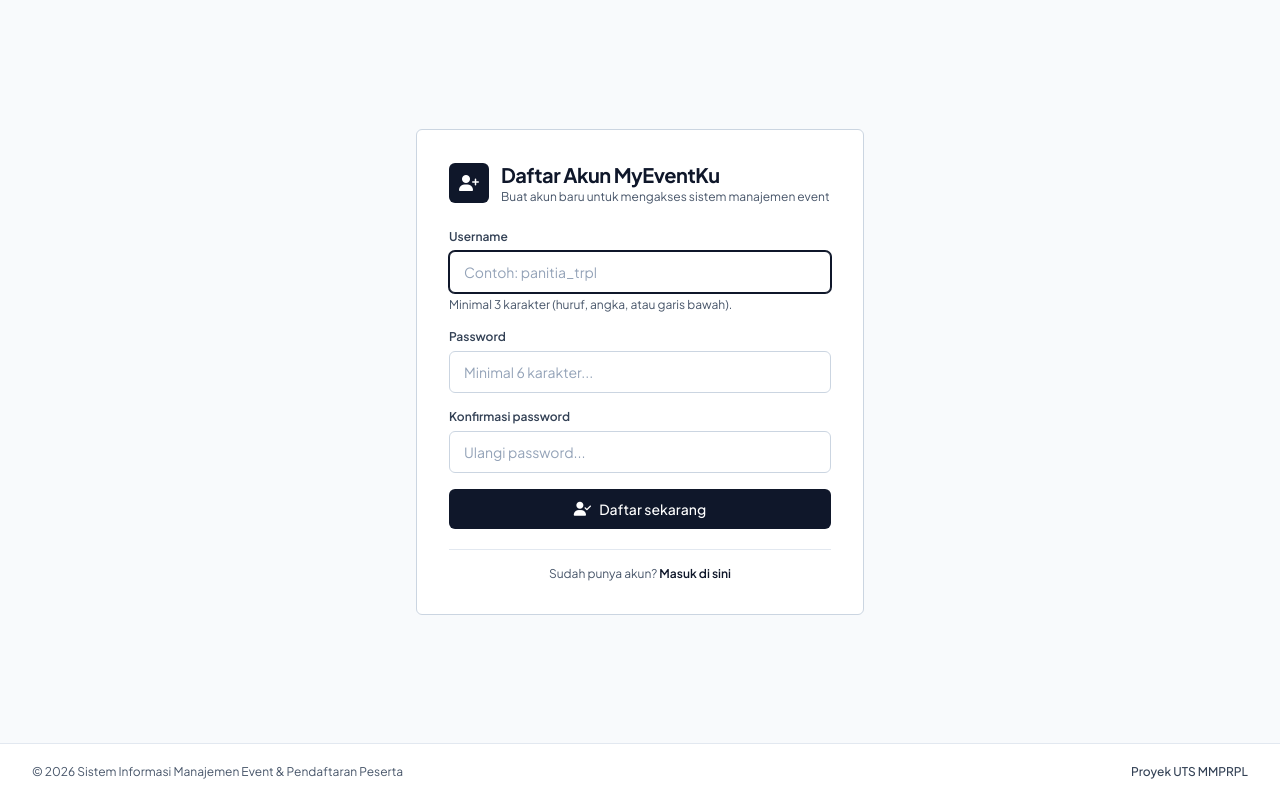
After one commit to restusibuea/myeventku_, a PHP site: page /register.php in a window 1280 px wide. The commit adds this page. Run offline with PHP 8.4, Linux system fonts and the light colour scheme; data comes from the database, SQL or seed files in the repository; both versions use the stored data as it was after the commit; some libraries are stand-ins or nearby versions.

Commit message:
penambahan fitur login, register, validasi, dan config database Wasmer

```diff
--- a/checkin.php
+++ b/checkin.php
@@ -1,6 +1,8 @@
 <?php
 // halaman check-in: cari peserta pakai kode tiket/NIM, terus tandai Hadir
 
+// pastikan user sudah login sebelum akses halaman check-in
+require_once 'includes/auth.php';
 require_once __DIR__ . '/config/database.php';
 
 $pageTitle = 'Check-in cepat';
--- a/config/database.php
+++ b/config/database.php
@@ -9,10 +9,21 @@ if (session_status() === PHP_SESSION_NONE) {
 // set ke WIB biar jam check-in yang kesimpan nggak meleset
 date_default_timezone_set('Asia/Jakarta');
 
-$dbHost    = '127.0.0.1';
-$dbName    = 'db_event_uts';
-$dbUser    = 'root';
-$dbPass    = '';
+// ambil setting database dari environment variable Wasmer (kalau kosong, pakai setting XAMPP lokal)
+$envHost = (string) (getenv('DB_HOST') ?: ($_ENV['DB_HOST'] ?? ($_SERVER['DB_HOST'] ?? '')));
+$envPort = (string) (getenv('DB_PORT') ?: ($_ENV['DB_PORT'] ?? ($_SERVER['DB_PORT'] ?? '')));
+$envName = (string) (getenv('DB_NAME') ?: ($_ENV['DB_NAME'] ?? ($_SERVER['DB_NAME'] ?? '')));
+$envUser = (string) (getenv('DB_USERNAME') ?: ($_ENV['DB_USERNAME'] ?? ($_SERVER['DB_USERNAME'] ?? (getenv('DB_USER') ?: ($_ENV['DB_USER'] ?? ($_SERVER['DB_USER'] ?? ''))))));
+$envPass = (string) (getenv('DB_PASSWORD') !== false ? getenv('DB_PASSWORD') : ($_ENV['DB_PASSWORD'] ?? ($_SERVER['DB_PASSWORD'] ?? (getenv('DB_PASS') !== false ? getenv('DB_PASS') : ($_ENV['DB_PASS'] ?? ($_SERVER['DB_PASS'] ?? ''))))));
+
+// kalau DB_HOST atau DB_NAME terisi dari env, berarti aplikasi lagi jalan di hosting (seperti Wasmer)
+$isCloudHosting = ($envHost !== '' || $envName !== '');
+
+$dbHost    = $envHost !== '' ? $envHost : '127.0.0.1';
+$dbPort    = $envPort !== '' ? $envPort : '3306';
+$dbName    = $envName !== '' ? $envName : 'db_event_uts';
+$dbUser    = $envUser !== '' ? $envUser : 'root';
+$dbPass    = $isCloudHosting ? $envPass : '';
 $dbCharset = 'utf8mb4';
 
 // setting PDO yang dipakai di semua query
@@ -23,9 +34,10 @@ $pdoOptions = [
 ];
 
 try {
-    // konek dulu ke server MySQL tanpa pilih database, soalnya database-nya bisa jadi belum ada
+    // CREATE DATABASE cuma dijalanin di XAMPP lokal; di Wasmer databasenya sudah disiapin otomatis
+    if (!$isCloudHosting) {
         $serverPdo = new PDO(
-        "mysql:host={$dbHost};charset={$dbCharset}",
+            "mysql:host={$dbHost};port={$dbPort};charset={$dbCharset}",
             $dbUser,
             $dbPass,
             $pdoOptions
@@ -37,10 +49,11 @@ try {
              CHARACTER SET utf8mb4
              COLLATE utf8mb4_unicode_ci"
         );
+    }
 
-    // baru konek beneran ke db_event_uts, koneksi $pdo ini yang dipakai di semua halaman
+    // konek ke database utama; koneksi $pdo ini yang dipakai di semua halaman
     $pdo = new PDO(
-        "mysql:host={$dbHost};dbname={$dbName};charset={$dbCharset}",
+        "mysql:host={$dbHost};port={$dbPort};dbname={$dbName};charset={$dbCharset}",
         $dbUser,
         $dbPass,
         $pdoOptions
@@ -82,6 +95,36 @@ try {
                 ON UPDATE CASCADE
         ) ENGINE=InnoDB DEFAULT CHARSET=utf8mb4 COLLATE=utf8mb4_unicode_ci
     ");
+
+    // tabel users untuk autentikasi login, dibuat otomatis kalau belum ada
+    $pdo->exec("
+        CREATE TABLE IF NOT EXISTS `users` (
+            `id` INT AUTO_INCREMENT PRIMARY KEY,
+            `username` VARCHAR(50) NOT NULL,
+            `password_hash` VARCHAR(255) NOT NULL,
+            `role` ENUM('admin', 'user') NOT NULL DEFAULT 'user',
+            `created_at` TIMESTAMP DEFAULT CURRENT_TIMESTAMP,
+            UNIQUE KEY `unique_username` (`username`)
+        ) ENGINE=InnoDB DEFAULT CHARSET=utf8mb4 COLLATE=utf8mb4_unicode_ci
+    ");
+
+    // cek isi tabel users, kalau masih kosong bikinin akun admin default
+    $stmtCheckUsers = $pdo->prepare('SELECT COUNT(*) FROM users');
+    $stmtCheckUsers->execute();
+    $existingUserCount = (int) $stmtCheckUsers->fetchColumn();
+
+    if ($existingUserCount === 0) {
+        // hash password admin123 pakai password_hash() biar aman dan nggak kesimpan plaintext
+        $stmtInsertAdmin = $pdo->prepare('
+            INSERT INTO users (username, password_hash, role)
+            VALUES (:username, :password_hash, :role)
+        ');
+        $stmtInsertAdmin->execute([
+            'username'      => 'admin',
+            'password_hash' => password_hash('admin123', PASSWORD_DEFAULT),
+            'role'          => 'admin',
+        ]);
+    }
 
     // seed cuma jalan kalau tabel events masih kosong, jadi data yang sudah ada nggak ketimpa
     $stmtCheckSeed = $pdo->prepare('SELECT COUNT(*) FROM events');
@@ -262,7 +305,7 @@ try {
     http_response_code(500);
     echo '<div style="font-family:sans-serif;max-width:600px;margin:40px auto;padding:20px;border:1px solid #fca5a5;background:#fef2f2;color:#991b1b;border-radius:6px;">';
     echo '<h2 style="margin-top:0;">Koneksi Database Gagal</h2>';
-    echo '<p>Pastikan layanan <strong>MySQL</strong> di XAMPP/Laragon sudah aktif (port 3306).</p>';
+    echo '<p>Pastikan layanan <strong>MySQL</strong> di XAMPP/Laragon aktif atau konfigurasi environment database hosting sudah benar.</p>';
     echo '<p style="font-size:13px;color:#7f1d1d;">Detail teknis: ' . htmlspecialchars($e->getMessage(), ENT_QUOTES, 'UTF-8') . '</p>';
     echo '</div>';
     exit;
--- a/events.php
+++ b/events.php
@@ -1,6 +1,8 @@
 <?php
 // halaman CRUD event: tambah, cari/filter, edit, hapus
 
+// pastikan user sudah login sebelum akses halaman event
+require_once 'includes/auth.php';
 require_once __DIR__ . '/config/database.php';
 
 $pageTitle = 'Manajemen event';
--- a/index.php
+++ b/index.php
@@ -1,6 +1,8 @@
 <?php
 // dashboard: ringkasan angka event & peserta, progres kuota tiap event, sama pendaftar terbaru
 
+// pastikan user sudah login sebelum akses dashboard
+require_once 'includes/auth.php';
 require_once __DIR__ . '/config/database.php';
 
 $pageTitle = 'Dashboard';
--- /dev/null
+++ b/register.php
@@ -0,0 +1,207 @@
+<?php
+// halaman daftar akun baru dengan validasi input, cek username ganda, dan password_hash
+
+if (session_status() === PHP_SESSION_NONE) {
+    session_start();
+}
+
+require_once __DIR__ . '/config/database.php';
+
+// kalau sudah login sebelumnya, langsung arahkan ke dashboard
+if (!empty($_SESSION['user_id'])) {
+    header('Location: index.php');
+    exit;
+}
+
+$errorMessage = '';
+$username     = '';
+
+// proses pendaftaran akun baru saat form disubmit lewat POST
+if ($_SERVER['REQUEST_METHOD'] === 'POST') {
+    $username        = trim((string) ($_POST['username'] ?? ''));
+    $password        = (string) ($_POST['password'] ?? '');
+    $confirmPassword = (string) ($_POST['confirm_password'] ?? '');
+
+    if ($username === '' || $password === '' || $confirmPassword === '') {
+        $errorMessage = 'Semua kolom pendaftaran akun wajib diisi.';
+    } elseif (strlen($username) < 3 || strlen($username) > 50 || !preg_match('/^[a-zA-Z0-9_]+$/', $username)) {
+        $errorMessage = 'Username harus 3-50 karakter dan hanya boleh berisi huruf, angka, atau garis bawah (_).';
+    } elseif (strlen($password) < 6) {
+        $errorMessage = 'Password minimal 6 karakter.';
+    } elseif ($password !== $confirmPassword) {
+        $errorMessage = 'Konfirmasi password tidak cocok.';
+    } else {
+        try {
+            // cek dulu apakah username sudah dipakai biar nggak bentrok sama UNIQUE KEY
+            $stmtCheck = $pdo->prepare('SELECT COUNT(*) FROM users WHERE username = :username');
+            $stmtCheck->execute(['username' => $username]);
+            $usernameExists = (int) $stmtCheck->fetchColumn() > 0;
+
+            if ($usernameExists) {
+                $errorMessage = 'Username sudah digunakan, silakan pilih username lain.';
+            } else {
+                // hash password pakai password_hash() sebelum disimpan dan kasih role default 'user'
+                $stmtInsert = $pdo->prepare('
+                    INSERT INTO users (username, password_hash, role)
+                    VALUES (:username, :password_hash, :role)
+                ');
+                $stmtInsert->execute([
+                    'username'      => $username,
+                    'password_hash' => password_hash($password, PASSWORD_DEFAULT),
+                    'role'          => 'user',
+                ]);
+
+                // simpan notif sukses ke session lalu arahkan ke halaman login
+                setFlash('success', 'Pendaftaran akun berhasil! Silakan login dengan akun baru Anda.');
+                header('Location: login.php');
+                exit;
+            }
+        } catch (PDOException $e) {
+            // tangani duplicate constraint (SQLSTATE 23000) atau gangguan database dengan aman
+            if ($e->getCode() === '23000') {
+                $errorMessage = 'Username sudah digunakan, silakan pilih username lain.';
+            } else {
+                $errorMessage = 'Terjadi gangguan saat menyimpan pendaftaran akun ke database.';
+            }
+        }
+    }
+}
+?>
+<!DOCTYPE html>
+<html lang="id">
+<head>
+    <meta charset="UTF-8">
+    <meta name="viewport" content="width=device-width, initial-scale=1.0">
+    <title>Daftar Akun - MyEventKu</title>
+
+    <!-- Font Plus Jakarta Sans -->
+    <link rel="preconnect" href="https://fonts.googleapis.com">
+    <link rel="preconnect" href="https://fonts.gstatic.com" crossorigin>
+    <link href="https://fonts.googleapis.com/css2?family=Plus+Jakarta+Sans:wght@400;500;600;700;800&display=swap" rel="stylesheet">
+
+    <!-- Tailwind CSS CDN -->
+    <script src="https://cdn.tailwindcss.com"></script>
+    <script>
+        tailwind.config = {
+            theme: {
+                extend: {
+                    fontFamily: {
+                        sans: ['"Plus Jakarta Sans"', 'ui-sans-serif', 'system-ui', 'sans-serif'],
+                    }
+                }
+            }
+        };
+    </script>
+
+    <!-- FontAwesome CDN -->
+    <link rel="stylesheet" href="https://cdnjs.cloudflare.com/ajax/libs/font-awesome/6.5.2/css/all.min.css" crossorigin="anonymous" referrerpolicy="no-referrer" />
+</head>
+<body class="min-h-screen flex flex-col bg-slate-50 text-slate-800 antialiased">
+
+    <!-- Konten Utama Halaman Register -->
+    <main class="flex-1 flex items-center justify-center px-4 py-10">
+        <div class="w-full max-w-md bg-white border border-slate-300 rounded-md shadow-none p-6 sm:p-8">
+            <!-- Header Identitas Aplikasi -->
+            <div class="flex items-center gap-3 mb-6">
+                <div class="w-10 h-10 rounded-md bg-slate-900 text-white flex items-center justify-center shrink-0">
+                    <i class="fa-solid fa-user-plus text-base" aria-hidden="true"></i>
+                </div>
+                <div>
+                    <h1 class="text-xl font-bold tracking-tight text-slate-900 leading-tight">
+                        Daftar Akun MyEventKu
+                    </h1>
+                    <p class="text-xs text-slate-600 mt-0.5">
+                        Buat akun baru untuk mengakses sistem manajemen event
+                    </p>
+                </div>
+            </div>
+
+            <!-- Alert Error Validasi -->
+            <?php if ($errorMessage !== ''): ?>
+                <div class="mb-5 flex items-start gap-2.5 p-3.5 rounded-md border border-rose-300 bg-rose-50 text-rose-800 text-sm" role="alert">
+                    <i class="fa-solid fa-circle-exclamation text-rose-700 mt-0.5 shrink-0" aria-hidden="true"></i>
+                    <span><?= htmlspecialchars($errorMessage, ENT_QUOTES, 'UTF-8') ?></span>
+                </div>
+            <?php endif; ?>
+
+            <!-- Form Pendaftaran Akun Baru -->
+            <form method="POST" action="register.php" class="space-y-4">
+                <div>
+                    <label for="username" class="block text-xs font-semibold text-slate-700 mb-1.5">
+                        Username
+                    </label>
+                    <input type="text"
+                           id="username"
+                           name="username"
+                           required
+                           autofocus
+                           minlength="3"
+                           maxlength="50"
+                           autocomplete="username"
+                           placeholder="Contoh: panitia_trpl"
+                           value="<?= htmlspecialchars($username, ENT_QUOTES, 'UTF-8') ?>"
+                           class="w-full px-3.5 py-2.5 rounded-md border border-slate-300 bg-white text-slate-900 placeholder-slate-400 text-sm focus:ring-1 focus:ring-slate-900 focus:border-slate-900 outline-none">
+                    <p class="mt-1 text-xs text-slate-600">
+                        Minimal 3 karakter (huruf, angka, atau garis bawah).
+                    </p>
+                </div>
+
+                <div>
+                    <label for="password" class="block text-xs font-semibold text-slate-700 mb-1.5">
+                        Password
+                    </label>
+                    <input type="password"
+                           id="password"
+                           name="password"
+                           required
+                           minlength="6"
+                           autocomplete="new-password"
+                           placeholder="Minimal 6 karakter..."
+                           class="w-full px-3.5 py-2.5 rounded-md border border-slate-300 bg-white text-slate-900 placeholder-slate-400 text-sm focus:ring-1 focus:ring-slate-900 focus:border-slate-900 outline-none">
+                </div>
+
+                <div>
+                    <label for="confirm_password" class="block text-xs font-semibold text-slate-700 mb-1.5">
+                        Konfirmasi password
+                    </label>
+                    <input type="password"
+                           id="confirm_password"
+                           name="confirm_password"
+                           required
+                           minlength="6"
+                           autocomplete="new-password"
+                           placeholder="Ulangi password..."
+                           class="w-full px-3.5 py-2.5 rounded-md border border-slate-300 bg-white text-slate-900 placeholder-slate-400 text-sm focus:ring-1 focus:ring-slate-900 focus:border-slate-900 outline-none">
+                </div>
+
+                <button type="submit"
+                        class="w-full inline-flex items-center justify-center gap-2 px-4 py-2.5 rounded-md bg-slate-900 hover:bg-slate-800 text-white text-sm font-medium transition-colors cursor-pointer">
+                    <i class="fa-solid fa-user-check" aria-hidden="true"></i>
+                    <span>Daftar sekarang</span>
+                </button>
+            </form>
+
+            <!-- Link Kembali ke Halaman Login -->
+            <div class="mt-5 pt-4 border-t border-slate-200 text-center text-xs text-slate-600">
+                Sudah punya akun?
+                <a href="login.php" class="font-semibold text-slate-900 hover:underline">Masuk di sini</a>
+            </div>
+        </div>
+    </main>
+
+    <!-- Footer Sederhana -->
+    <footer class="bg-white border-t border-slate-200 mt-auto">
+        <div class="max-w-7xl mx-auto px-4 sm:px-6 lg:px-8 py-5">
+            <div class="flex flex-col sm:flex-row items-center justify-between gap-2 text-xs text-slate-600">
+                <p class="text-center sm:text-left">
+                    &copy; 2026 Sistem Informasi Manajemen Event &amp; Pendaftaran Peserta
+                </p>
+                <p class="text-center sm:text-right font-medium text-slate-700">
+                    Proyek UTS MMPRPL
+                </p>
+            </div>
+        </div>
+    </footer>
+
+</body>
+</html>
```
Also changed, not shown: database/db_event_uts.sql (+17 -0 lines), database/db_users.sql (added, +25 -0 lines), includes/auth.php (added, +12 -0 lines), includes/header.php (+26 -4 lines), login.php (added, +195 -0 lines), logout.php (added, +28 -0 lines), participants.php (+22 -1 lines), 1 other file. Lines whose indentation alone changed are shown as unchanged.
